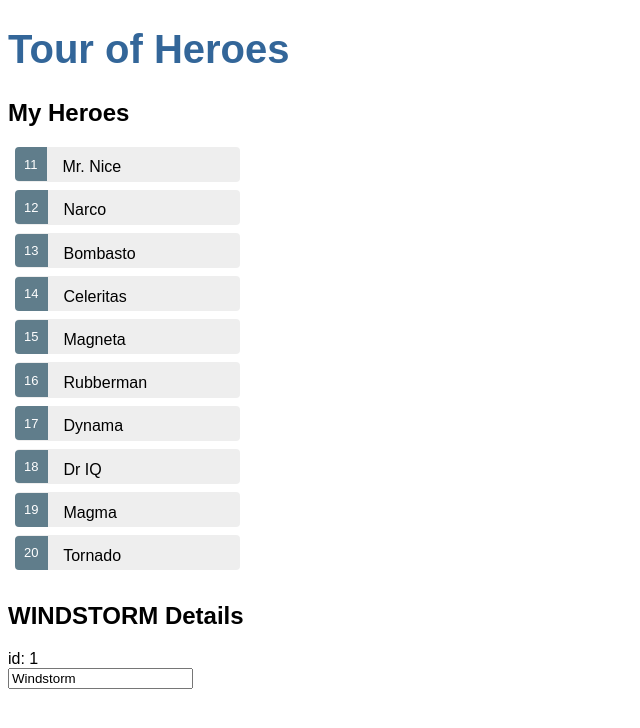
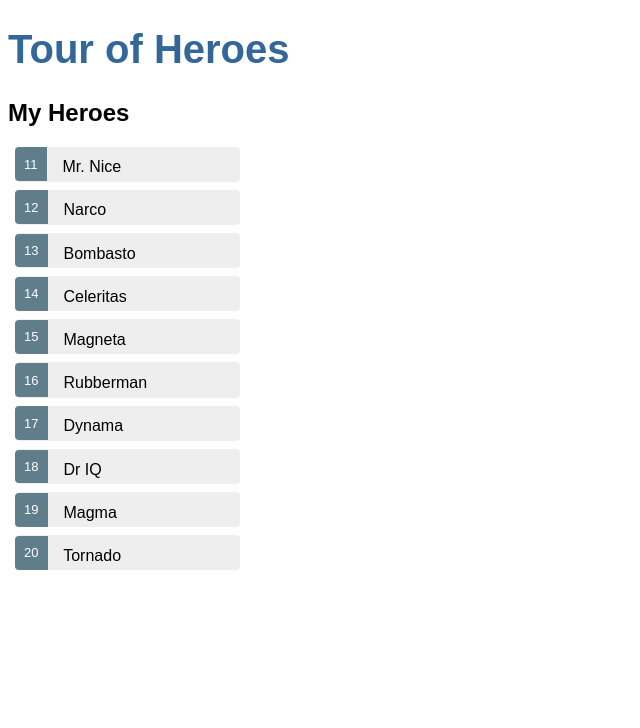
Before and after one commit to fron12/Angular-Tour-Of-Heroes, an Angular app: page / in a window 1280 px wide. Shown: the top 728 px of the page, without its empty margins (0-640 px from the left). Built offline with nearby package versions, Linux system fonts and the light colour scheme.

Commit message:
Class binding selectedHero. Hero to selectedHero

```diff
--- a/src/app/heroes/heroes.component.html
+++ b/src/app/heroes/heroes.component.html
@@ -1,13 +1,19 @@
 <h2>My Heroes</h2>
 <ul class="heroes">
-  <li *ngFor="let hero of heroes" (click)="onSelect(hero)">
+  <li
+    *ngFor="let hero of heroes"
+    (click)="onSelect(hero)"
+    [class.selected]="hero === selectedHero"
+  >
     <span class="badge">{{hero.id}}</span> {{hero.name}}
   </li>
 </ul>
-<h2>{{hero.name | uppercase}} Details</h2>
-<div><span>id: </span>{{hero.id}}</div>
-<div>
-  <label>
-    <input [(ngModel)]="hero.name" placeholder="name" />
-  </label>
+<div *ngIf="selectedHero">
+  <h2>{{selectedHero.name | uppercase}} Details</h2>
+  <div><span>id: </span>{{selectedHero.id}}</div>
+  <div>
+    <label>name:
+      <input [(ngModel)]="selectedHero.name" placeholder="name" />
+    </label>
+  </div>
 </div>
```
